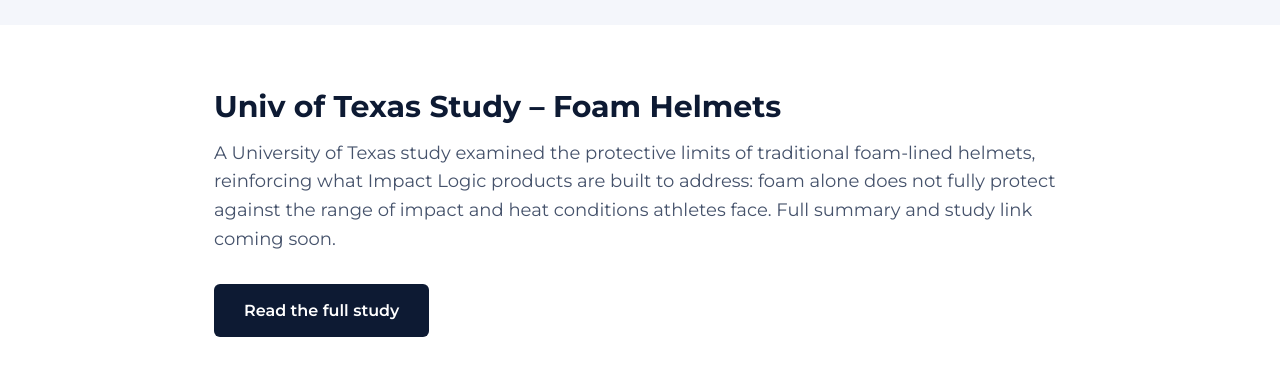
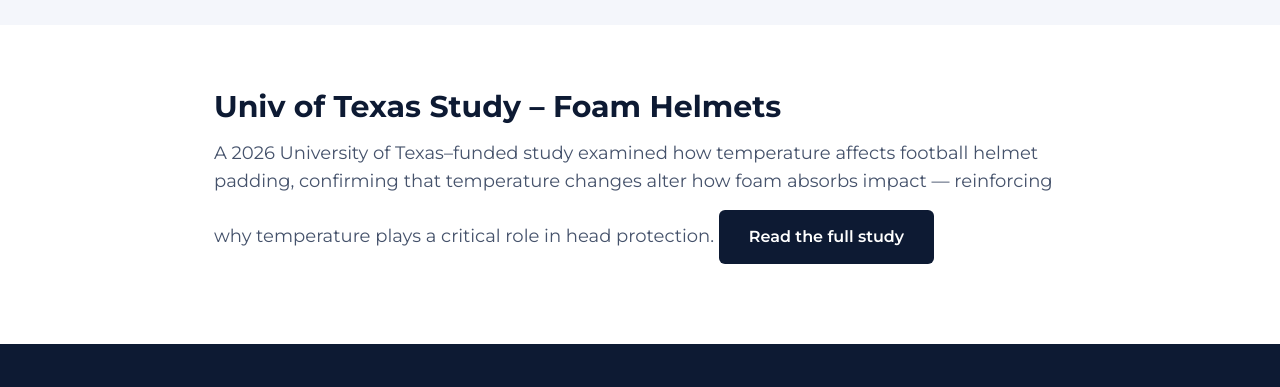
Before and after one commit to abigailmarco/Impact-Logic, a plain HTML site: page index.html in a window 1280 px wide. Shown: the part 1480-1867 px from the top of the page. Drawn offline with Linux system fonts and the light colour scheme.

Commit message:
Revise study details and update form
Updated study description and form action URL.

```diff
--- a/index.html
+++ b/index.html
@@ -168,10 +168,8 @@
       <div class="wrap block" style="max-width: 900px; margin: 0 auto">
         <h2>Univ of Texas Study &ndash; Foam Helmets</h2>
         <p>
-          A University of Texas study examined the protective limits of traditional foam-lined helmets, reinforcing what Impact Logic products are built to address: foam alone does not fully protect against the range of impact and heat conditions athletes face. Full summary and study link coming soon.
-        </p>
-        <p>
-          <a href="#" class="btn btn-navy" style="color: #fff">Read the full study</a>
+          A 2026 University of Texas–funded study examined how temperature affects football helmet padding, confirming that temperature changes alter how foam absorbs impact — reinforcing why temperature plays a critical role in head protection.
+          <a href="https://link.springer.com/article/10.1007/s10439-026-04161-2" target="_blank" rel="noopener"" class="btn btn-navy" style="color: #fff">Read the full study</a>
         </p>
       </div>
     </section>
@@ -204,7 +202,7 @@
           <h3>Contact Us</h3>
           <!-- To make this email Bob: sign up free at https://formspree.io, create a form,
            and replace YOUR_FORM_ID below with the endpoint it gives you. -->
-          <form action="https://formspree.io/f/YOUR_FORM_ID" method="POST">
+          <form action="https://https://formspree.io/f/xzerdgpr" method="POST">
             <div class="field">
               <label>Name <span class="req">*</span></label>
               <div class="form-row">
```
